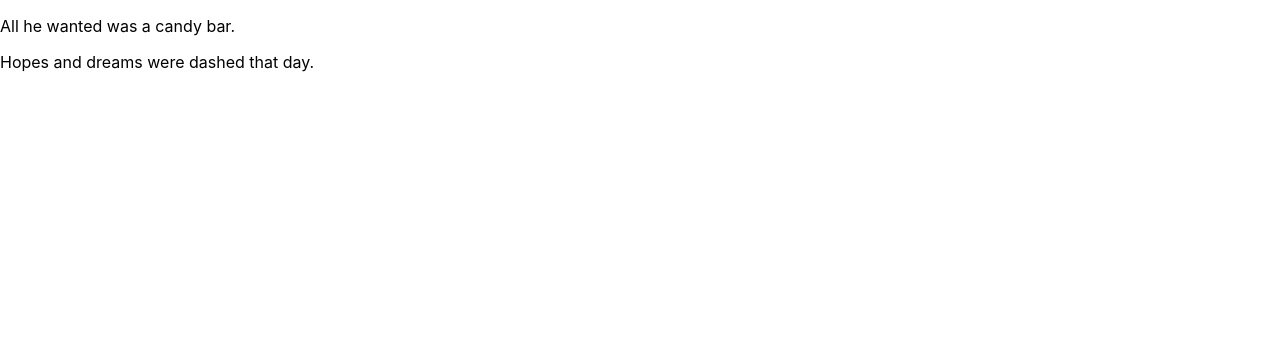
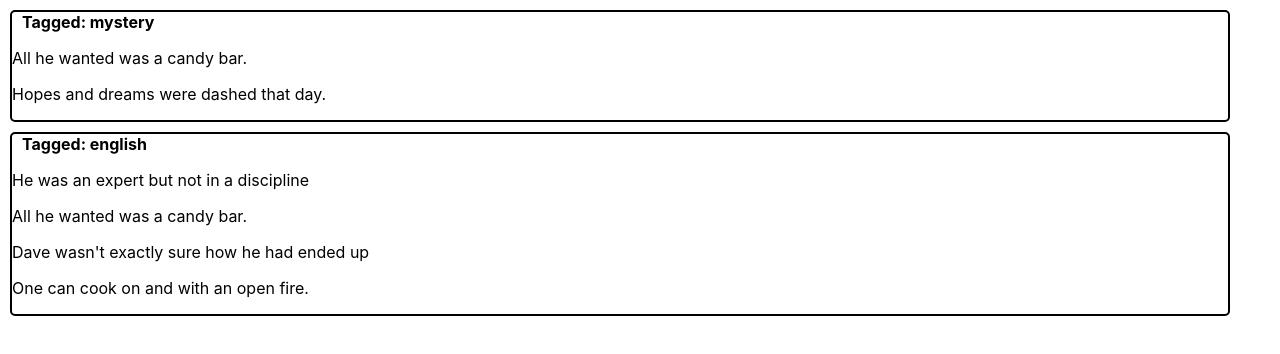
Before and after one commit to R-Ravantti/ts-codetest-tinyblog, a React (Create React App) app: page / in a window 1280 px wide. Shown: the top 354 px of the page. Built offline with nearby package versions, Linux system fonts and the light colour scheme.

Commit message:
Added dropdown section functionality

```diff
--- a/package.json
+++ b/package.json
@@ -11,6 +11,7 @@
     "@types/react": "^18.2.6",
     "@types/react-dom": "^18.2.4",
     "react": "^18.2.0",
+    "react-collapsible": "^2.10.0",
     "react-dom": "^18.2.0",
     "react-scripts": "5.0.1",
     "typescript": "^4.9.5",
--- a/src/App.tsx
+++ b/src/App.tsx
@@ -3,12 +3,12 @@ import { mockSomePosts } from './Mockingcalls';
 import PostSection from './PostSection';
 
 function App() {
-  const tagList: string[] = ["mystery"];
+  const tagList: string[] = ["mystery", "english"];
   const mockPosts = mockSomePosts();
   return (
     <div className="App">
       {tagList.map(tag => {
-        return <PostSection posts={mockPosts.filter(post => post.tags.includes(tag))} />
+        return <PostSection posts={mockPosts.filter(post => post.tags.includes(tag))} tag={tag} />
       })}
     </div>
   );
--- a/src/PostSection.tsx
+++ b/src/PostSection.tsx
@@ -1,17 +1,21 @@
+import Collapsible from "react-collapsible";
+import './css/PostSection.css';
 import { PostData } from "./Apicalls";
 import PostCard from "./PostCard";
 
 type PostSectionProps = {
-    posts: PostData[]
+    posts: PostData[],
+    tag: string
 }
 
 function PostSection(props: PostSectionProps) {
+    const {posts, tag} = props;
     return (
-        <div className="PostSection">
-            {props.posts.map(post => {
+        <Collapsible trigger={`Tagged: ${tag}`} open={true}>
+            {posts.map(post => {
                 return <PostCard post={post}/>
             })}
-        </div>
+        </Collapsible>
     )
 }
 
--- /dev/null
+++ b/src/css/PostSection.css
@@ -0,0 +1,14 @@
+.Collapsible {
+    position: relative;
+    width: 95%;
+    min-height: 40px;
+    margin: 10px;
+    border: 2px solid black;
+    border-radius: 5px;
+}
+
+.Collapsible__trigger {
+    margin-left: 10px;
+    cursor: pointer;
+    font-weight: bold;
+}
--- a/src/index.tsx
+++ b/src/index.tsx
@@ -1,6 +1,6 @@
 import React from 'react';
 import ReactDOM from 'react-dom/client';
-import './index.css';
+import './css/index.css';
 import App from './App';
 import reportWebVitals from './reportWebVitals';
 
```
Also changed, not shown: src/css/index.css (renamed from src/index.css), 1 other file (tests, documents, lock files or other folders).
